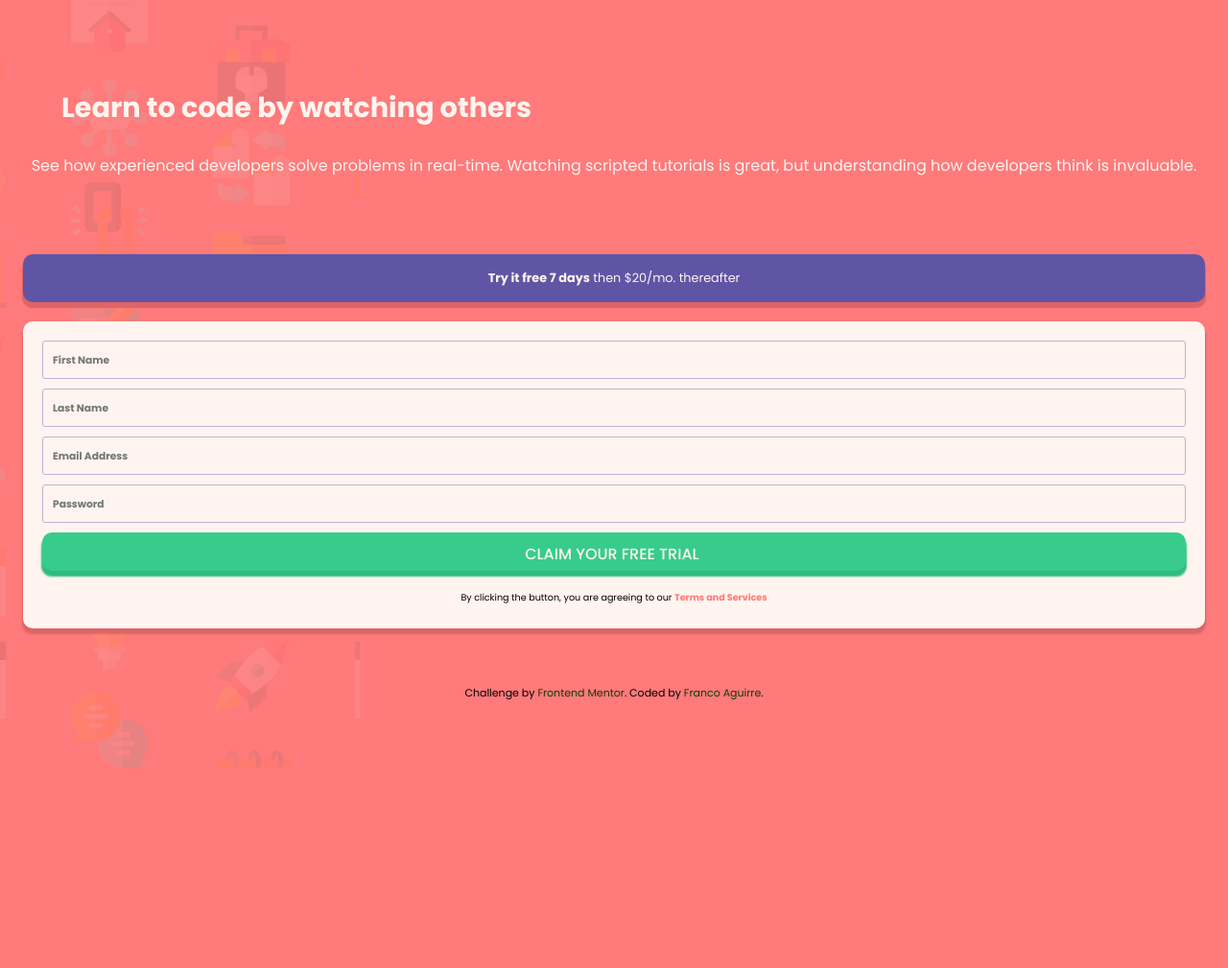
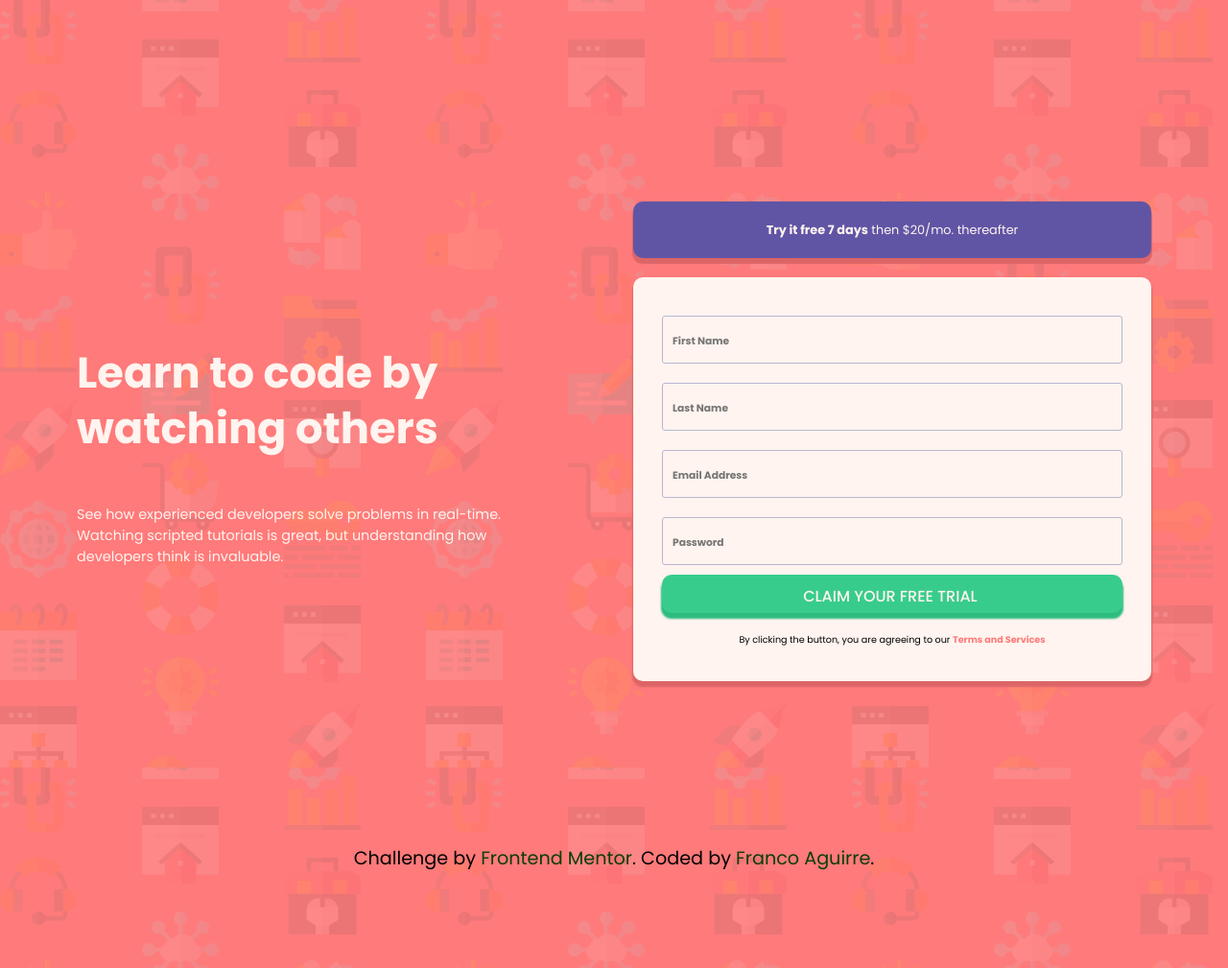
Before and after one commit to Fran3103/intro-component, a plain HTML site: page index.html in a window 1280 px wide. Shown: the whole page at 96% size. Before the commit the page ends 800 px from the top, so only its background shows below. Drawn offline with Linux system fonts and the light colour scheme.

Commit message:
css terminado, comensando js

```diff
--- a/Sass/style.scss
+++ b/Sass/style.scss
@@ -24,6 +24,7 @@ body{
     display: flex;
     flex-direction: column;
     width: 100%;
+    max-width:550px ;
 
     .section-1{
         margin: 10px 0;
@@ -130,3 +131,108 @@ footer{
         a { color: hsl(120, 75%, 14%);
             text-decoration: none;}}
 }
+
+
+@media screen and (min-width: 760px) {
+
+    body{
+        background: url(/images/bg-intro-desktop.png);
+        background-color: $Red;
+
+
+    }
+    .container{
+        margin-top: 50px;
+        padding: 40px;
+        flex-direction: row;
+        justify-content: space-around;
+        max-width: 1100px;
+        gap: 10px;
+
+        .section-1{
+            .section-1__title{
+        text-align: left;
+        margin: 50px 0;
+        }
+        .section-1__parrafo{
+            margin: 30px 0;
+            text-align: left;
+        }
+    }
+
+    .section-2{
+        .section-2__try-container{
+            padding: 10px 77px;
+        }
+    }
+
+    }
+
+
+}
+
+@media screen and (min-width:1200px) {
+
+    .container{
+        margin-top: 140px;
+        padding: 70px;
+        gap: 70px;
+        max-width: 1320px;
+    .section-1{
+        margin-top: 100px;
+        max-width: 490px;
+
+        .section-1__title{
+            margin-right: 20px;
+            font-size: 2.8em;
+        }
+        .section-1__parrafo{
+            font-size: 0.9em;
+            margin-right: 0;
+        }
+    }
+    .section-2{
+        max-width: 540px;
+
+        .section-2__try-container{
+            padding: 20px 77px;
+        }
+
+        .section-2__form-container{
+        .section-2__form-container__form{
+            padding: 30px;
+
+            .section-2__form__first-name, .section-2__form__last-name, .section-2__form__email, .section-2__form__pass{
+
+                height: 50px;
+                margin: 10px 0;
+
+            }
+
+
+        }
+        }
+    }
+
+    }
+    footer{
+        .attribution{
+            font-size: 1.2em;
+            margin: 100px;
+        }
+    }
+}
+@media screen and (min-width: 1400px) {
+.container{
+
+    max-width: 100vw;
+    .section-1{
+        margin-left: 100px;
+    }
+    .section-2{
+        margin-right: 100px;
+    }
+
+}
+
+}
--- a/index.html
+++ b/index.html
@@ -36,7 +36,7 @@
       <input type="text" placeholder="Last Name" class="section-2__form__last-name">
       <input type="email" name="Email Address" id="email" placeholder="Email Address" class="section-2__form__email">
       <input type="password" name="password" id="password" placeholder="Password" class="section-2__form__pass">
-      <input type="button" value="Claim your free trial " class="section-2__form__btn">
+      <input type="submit" value="Claim your free trial " class="section-2__form__btn">
       <p class="section-2__form_txt"> By clicking the button, you are agreeing to our <span class="section-2__form_txt_span">Terms and Services </span> </p>
     </form>
   </div>
@@ -52,5 +52,7 @@
       Coded by <a href="https://www.linkedin.com/in/franco-aguirre-24855012a" target="_blank">Franco Aguirre</a>.
     </p>
   </footer>
+
+  <script src="/main.js"></script>
 </body>
 </html>
```
Also changed, not shown: Sass/style.css, main.js (added), 1 other file.
